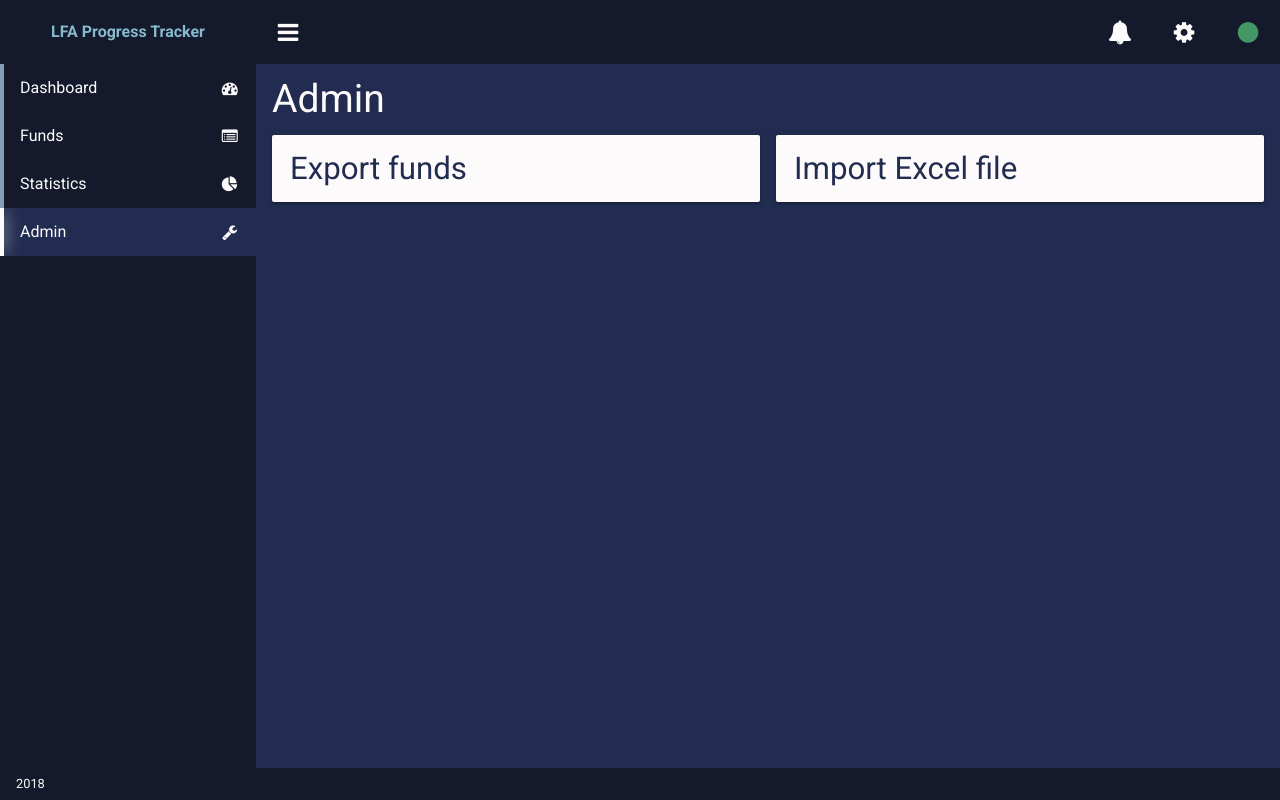
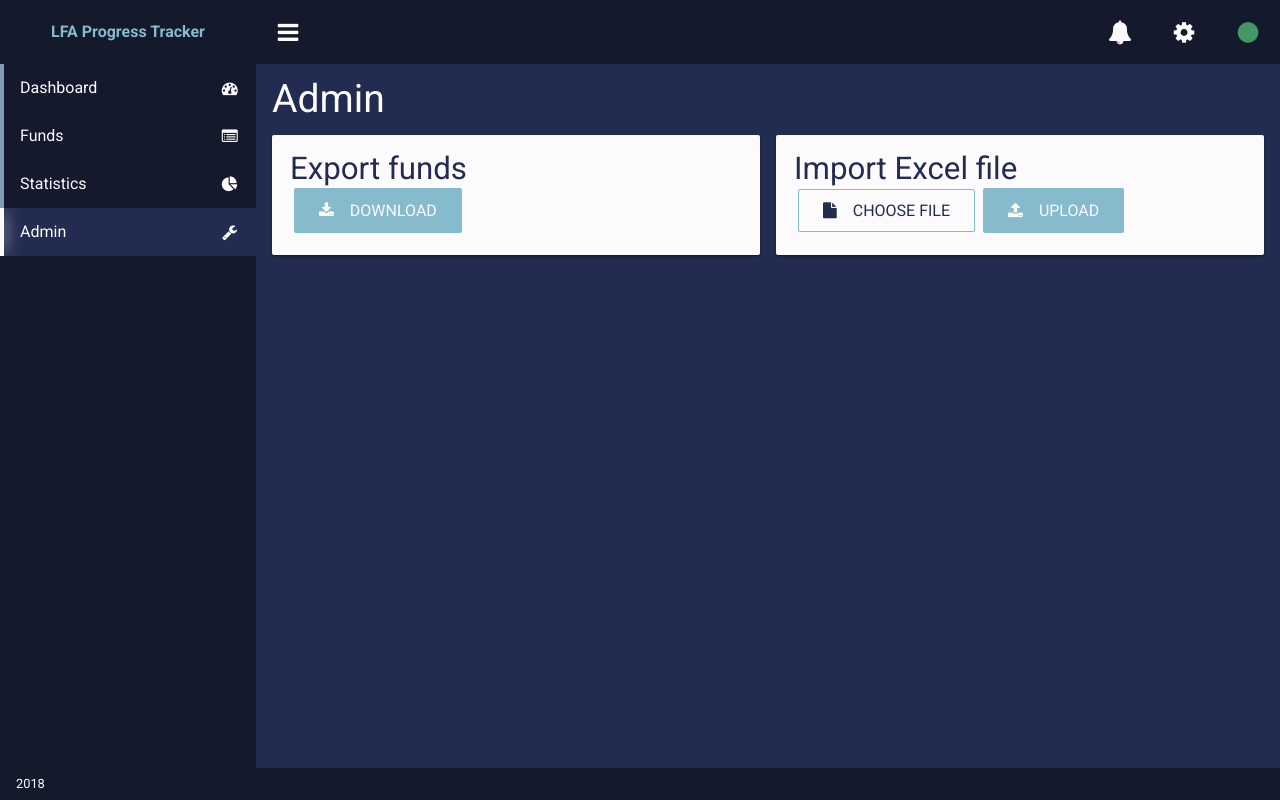
Before and after one commit to mareksl/lfa-tracker-frontend, an Angular app: page /admin in a window 1280 px wide. Built offline with nearby package versions, Linux system fonts and the light colour scheme; what ng2-charts would draw is missing.

Commit message:
admin component

```diff
--- a/src/app/pages/admin/admin.component.html
+++ b/src/app/pages/admin/admin.component.html
@@ -2,10 +2,17 @@
   <h2 class="admin__header">Admin</h2>
 
   <div class="admin__export">
-    <h3>Export funds</h3>
-
+    <h3 class="admin__header">Export funds</h3>
+    <button class="button"><span class="fa fa-download button__icon"></span>Download</button>
   </div>
   <div class="admin__import">
-    <h3>Import Excel file</h3>
+    <h3 class="admin__header">Import Excel file</h3>
+    <form #form="ngForm" class="import__form" enctype="multipart/form-data" (submit)="uploadFile()">
+      <input name="file" id="file" class="file-input import__file-input" [ngClass]="{'file-input--uploaded': file}"
+        type="file" accept=".xlsx,.xls,application/vnd.ms-excel,application/vnd.openxmlformats-officedocument.spreadsheetml.sheet"
+        (change)="onFileChange($event)">
+      <label for="file"><span class="fa fa-file button__icon"></span>{{file ? file.name : 'Choose File'}}</label>
+      <button [disabled]="!file" type="submit" class="button"><span class="fa fa-upload button__icon"></span>Upload</button>
+    </form>
   </div>
 </div>
--- a/src/app/pages/admin/admin.component.scss
+++ b/src/app/pages/admin/admin.component.scss
@@ -9,6 +9,7 @@
 .admin__header {
   @include main-content__header;
 }
+
 .admin__export {
   @include content-box;
   grid-column-end: span 6;
@@ -17,3 +18,7 @@
   @include content-box;
   grid-column-end: span 6;
 }
+
+.import__form {
+  @include full-width;
+}
--- a/src/app/pages/admin/admin.component.ts
+++ b/src/app/pages/admin/admin.component.ts
@@ -6,10 +6,19 @@ import { Component, OnInit } from '@angular/core';
   styleUrls: ['./admin.component.scss']
 })
 export class AdminComponent implements OnInit {
+  file: File;
 
-  constructor() { }
+  constructor() {}
 
   ngOnInit() {
+    this.file = null;
   }
 
+  uploadFile() {
+    console.log(this.file);
+  }
+
+  onFileChange(event) {
+    this.file = event.target.files[0];
+  }
 }
--- a/src/app/pages/statistics/statistics.component.html
+++ b/src/app/pages/statistics/statistics.component.html
@@ -61,6 +61,26 @@
         </li>
       </ul>
     </div>
+    <div class="statistics__data">
+      <h3 class="statistics__header">Stats by Assignee:</h3>
+      <select class="select assignee__select" name="assignee" id="assignee" [(ngModel)]="assignee">
+        <option *ngFor="let assignee of statistics.statsByAssignee | keyvalue" [value]="assignee.key">{{assignee.key}}</option>
+      </select>
+      <div *ngIf="assignee.length > 0" class="assignee__data">
+        <h4 class="statistics__heading">{{assignee}}</h4>
+        <ul>
+          <li class="statistics__datapoint">
+            Total Fund Count: {{statistics.statsByAssignee[assignee].totalCount}}
+          </li>
+          <li class="statistics__datapoint">
+            Checked Funds: {{statistics.statsByAssignee[assignee].doneCount}}
+          </li>
+          <li class="statistics__datapoint statistics__datapoint--accent">
+            Checked Percentage: {{statistics.statsByAssignee[assignee].percentageDone | percent:'1.0-2'}}
+          </li>
+        </ul>
+      </div>
+    </div>
     <div class="statistics__charts">
       <h2 class="statistics__header">Charts</h2>
       <div class="chart">
--- a/src/app/pages/statistics/statistics.component.scss
+++ b/src/app/pages/statistics/statistics.component.scss
@@ -39,6 +39,14 @@
   margin: 0 1rem 1rem 1rem;
 }
 
+.assignee__select {
+  @include full-width;
+}
+.assignee__data {
+  @include content-box;
+  @include full-width;
+}
+
 .statistics__datapoint {
   margin-bottom: 1rem;
   &:last-child {
--- a/src/app/pages/statistics/statistics.component.ts
+++ b/src/app/pages/statistics/statistics.component.ts
@@ -9,6 +9,7 @@ import { StatisticsService } from '../../core/services/statistics/statistics.ser
   styleUrls: ['./statistics.component.scss']
 })
 export class StatisticsComponent implements OnInit {
+  assignee: string;
   loading: boolean;
   statisticsSubscription: Subscription;
   statistics: IStatistics = {
@@ -27,6 +28,7 @@ export class StatisticsComponent implements OnInit {
   ngOnInit() {
     this.loading = false;
     this.statisticsSubscription = this.fetchStatistics();
+    this.assignee = '';
   }
 
   fetchStatistics() {
--- a/src/scss/components/_button.scss
+++ b/src/scss/components/_button.scss
@@ -108,3 +108,7 @@ $button-shadow-dims-inset: inset 0 0 1rem -0.25rem;
       $button-shadow-dims-inset $color-shade-dark;
   }
 }
+
+.button__icon {
+  padding-right: 1rem;
+}
--- a/src/scss/components/_input.scss
+++ b/src/scss/components/_input.scss
@@ -17,3 +17,78 @@
     background-color: $color-shade-lighter;
   }
 }
+
+.file-input {
+  position: absolute;
+  overflow: hidden;
+  clip: rect(0 0 0 0);
+  height: 1px;
+  width: 1px;
+  margin: -1px;
+  padding: 0;
+  border: 0;
+
+  & + label {
+    display: inline-block;
+    cursor: pointer;
+
+    font-family: 'Roboto', 'Helvetica', sans-serif;
+    font-size: 1rem;
+    text-transform: uppercase;
+
+    padding: 0.75rem 1.5rem;
+    margin: 0.25rem;
+
+    border: 1px solid transparent;
+    background-color: $color-shade-light;
+    border-color: $color-accent-light;
+    color: $color-shade-dark;
+
+    border-radius: $border-radius-default;
+
+    transition: box-shadow $transition-duration, transform $transition-duration;
+  }
+
+  &:focus + label {
+    outline: none;
+    transform: translateY(-0.125rem);
+    box-shadow: $button-shadow-dims-active $color-accent-light;
+  }
+
+  &:hover + label {
+    transform: translateY(-0.125rem);
+    box-shadow: $button-shadow-dims $color-accent-light;
+  }
+
+  &:active + label {
+    transform: translateY(0.125rem);
+    box-shadow: $button-shadow-dims-active $color-accent-light,
+      $button-shadow-dims-inset $color-shade-dark;
+    transition: box-shadow 0s, transfrom 0s;
+  }
+
+  &:disabled + label {
+    cursor: wait;
+    pointer-events: none;
+  }
+}
+
+.file-input--uploaded {
+  & + label {
+    background-color: $color-success;
+    color: $color-shade-light;
+
+    &:focus {
+      box-shadow: $button-shadow-dims-active $color-success;
+    }
+
+    &:hover {
+      box-shadow: $button-shadow-dims $color-success;
+    }
+
+    &:active {
+      box-shadow: $button-shadow-dims-active $color-success,
+        $button-shadow-dims-inset $color-shade-dark;
+    }
+  }
+}
--- /dev/null
+++ b/src/scss/components/_select.scss
@@ -0,0 +1,19 @@
+.select {
+  font-family: 'Roboto', 'Helvetica', sans-serif;
+  font-size: 1rem;
+
+  padding: 0.75rem;
+
+  border: 1px solid $color-accent-light;
+  border-radius: $border-radius-default;
+  background-color: $color-shade-light;
+
+  transition: box-shadow $transition-duration,
+    background-color $transition-duration;
+
+  &:focus {
+    outline: none;
+    box-shadow: $button-shadow-dims-active $color-accent-light;
+    background-color: $color-shade-lighter;
+  }
+}
--- a/src/styles.scss
+++ b/src/styles.scss
@@ -7,6 +7,7 @@
 
 @import './scss/components/button';
 @import './scss/components/input';
+@import './scss/components/select';
 
 @import './scss/utils/animations';
 @import './scss/utils/utils';
```
